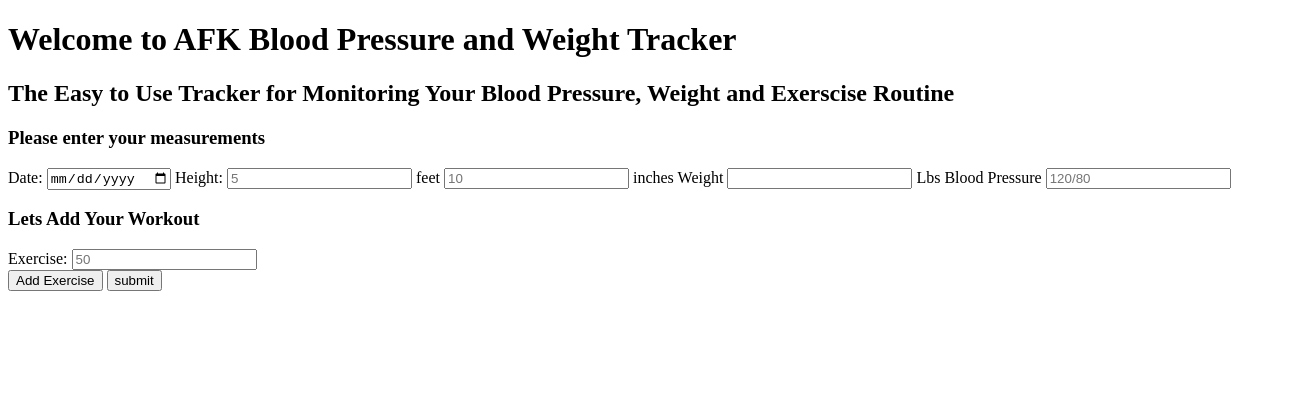
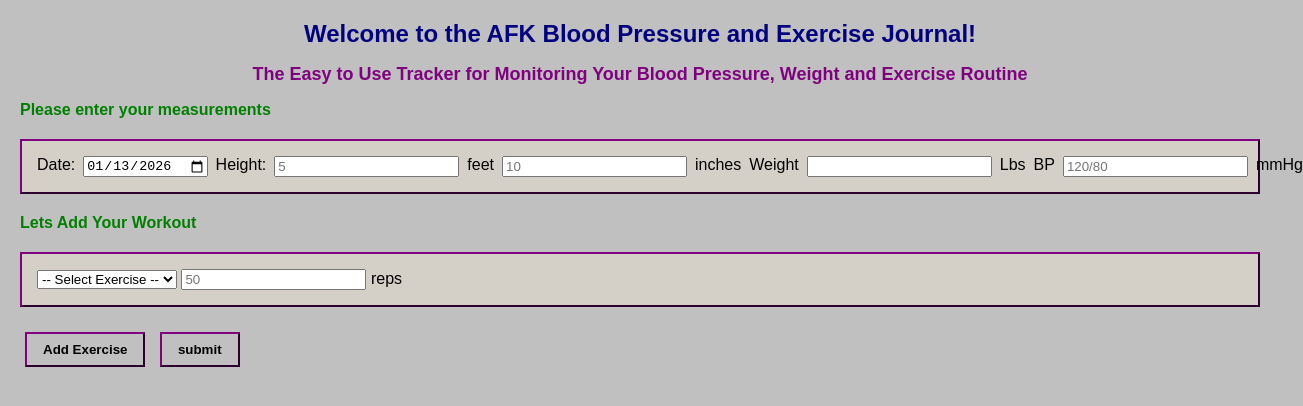
Before and after one commit to AFKjr/Health-Tracker-App, a plain HTML site: page index.html in a window 1280 px wide. Shown: the whole page, 1303 px wide, since content can reach past the window. Drawn offline with Linux system fonts and the light colour scheme.

Commit message:
Working on Date and button interactivity:
Users can now select from a selection of preset
exercises and will be allowed to enter their own.

Calendar functionality is now working properly.

```diff
--- a/index.html
+++ b/index.html
@@ -3,12 +3,13 @@
 <head>
     <meta charset="UTF-8">
     <meta name="viewport" content="width=device-width, initial-scale=1.0">
-    <title>AFK Health and Tracker</title>
+    <title>AFK Blood Pressure and Exercise Journal</title>
+    <link rel="stylesheet" href="styles.css">
 </head>
     <body>
-        <h1 class="welcome">Welcome to AFK Blood Pressure and Weight Tracker</h1>
+        <h1 class="main-heading">Welcome to the AFK Blood Pressure and Exercise Journal!</h1>
 
-        <h2 class="simple">The Easy to Use Tracker for Monitoring Your Blood Pressure, Weight and Exerscise Routine</h2>
+        <h2 class="sub-heading">The Easy to Use Tracker for Monitoring Your Blood Pressure, Weight and Exercise Routine</h2>
 
         <h3 class="measurement-header">Please enter your measurements</h3>
 
@@ -23,19 +24,25 @@
             <label for="weight">Weight</label>
             <input type="number" id="weight" name="weight"> Lbs
 
-            <label for="blood-pressure">Blood Pressure</label>
-            <input type="text" placeholder="120/80">
+            <label for="blood-pressure">BP</label>
+            <input type="text" id="blood-pressure" name="blood-pressure" placeholder="120/80"> mmHg
         </div>
 
         <h3 class="exercise-header">Lets Add Your Workout</h3>
 
         <div class="exercise-container">
-            <label for="exercise-container">Exercise:</label>
-            <input type="number" id="exercise-reps" name="exercise-reps" placeholder="50">
+            <select id="exercise-name" name="exercise-name">
+                <option value="">-- Select Exercise --</option>
+                <option value="sit-ups">Sit-ups</option>
+                <option value="push-ups">Push-ups</option>
+                <option value="squats">Squats</option>
+                <option value="running">Running</option>
+                <option value="cycling">Indoor Bike Ride</option>
+            </select>
+            <input type="number" id="exercise-reps" name="exercise-reps" placeholder="50"> reps
         </div>
 
         <button type="button" id="add-exercise-button">Add Exercise</button>
-
         <button type="submit">submit</button>
 
         <div class="bmi-display" style="display: none;">
@@ -43,5 +50,6 @@
             <p id="bmi-result"></p>
         </div>
 
+        <script src="script.js"></script>
     </body>
 </html>
--- /dev/null
+++ b/script.js
@@ -0,0 +1,18 @@
+//Code to set the time to the current date
+const dateEntry = document.getElementById("date-entry");
+
+//Get today's date
+const today = new Date();
+console.log(today);
+console.log(today.getDate());
+
+//Format the date as YYYY-MM-DD
+const year = today.getFullYear();
+const month = String(today.getMonth() + 1).padStart(2, "0");
+const day = String(today.getDate()).padStart(2, "0");
+
+const formattedDate = `${year}-${month}-${day}`;
+console.log(formattedDate);
+
+//Set the input's value
+dateEntry.value = formattedDate;
--- /dev/null
+++ b/styles.css
@@ -0,0 +1,51 @@
+body {
+    background-color: #c0c0c0;
+    font-family: Arial, Helvetica, sans-serif;
+    margin: 20px;
+}
+
+h1 {
+    color: #000080;
+    text-align: center;
+    font-size: 24px;
+}
+
+h2 {
+    color: #800080;
+    text-align: center;
+    font-size: 18px;
+}
+
+h3 {
+    color: #008000;
+    font-size: 16px;
+}
+
+.form-container,
+.exercise-container {
+    border: 2px outset #800080;
+    padding: 15px;
+    margin: 20px 0;
+    background-color: #d4d0c8;
+}
+
+.form-container {
+    display: flex;
+    flex-direction: row;
+    justify-content: flex-start;
+    flex-wrap: nowrap;
+    gap: 8px;
+}
+
+ button {
+    background-color: #c0c0c0;
+    border: 2px outset #800080;
+    padding: 8px 16px;
+    font-weight: bold;
+    cursor: pointer;
+    margin: 5px;
+ }
+
+ button:active {
+    border: 2px inset #800080
+ }
```
